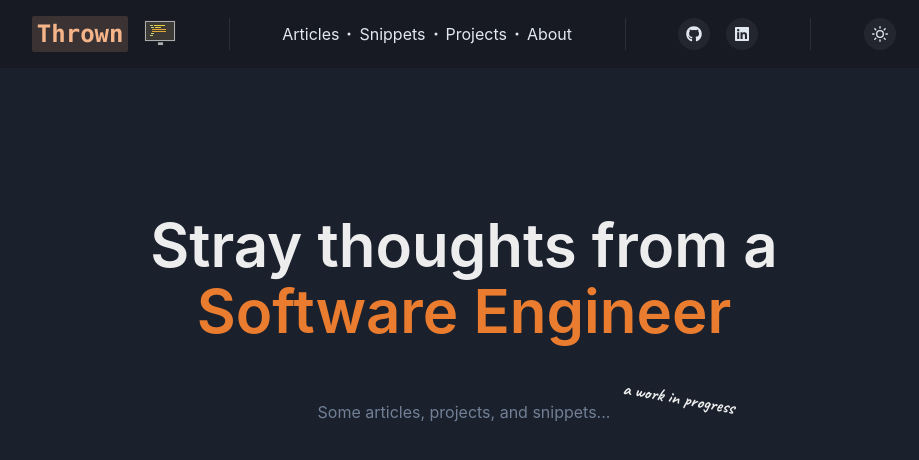
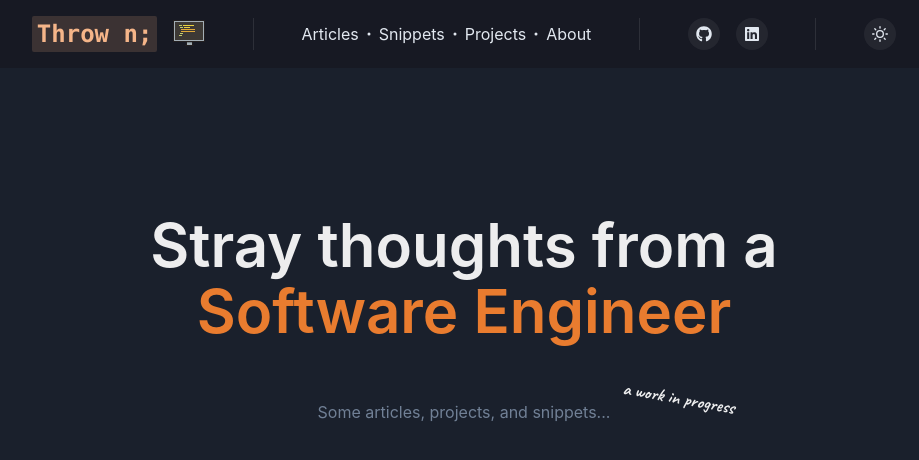
Before and after one commit to mikedmcfarland/thrown-blog, a Next.js app: page / in a window 1280 px wide. Shown: the top 460 px of the page, without its empty margins (176-1095 px from the left). Built offline with nearby package versions, Linux system fonts and the light colour scheme.

Commit message:
fix: update title in header

```diff
--- a/components/Header.tsx
+++ b/components/Header.tsx
@@ -114,7 +114,7 @@ export default function Header(props: Props) {
             <a style={{ textDecoration: 'none' }}>
               <Stack direction={'row'} spacing={4}>
                 <Code fontWeight={'900'} fontSize="2xl" noOfLines={1}>
-                  Thrown
+                  Throw n;
                 </Code>
                 <Logo display={{ base: 'none', md: 'flex' }} />
               </Stack>
```
